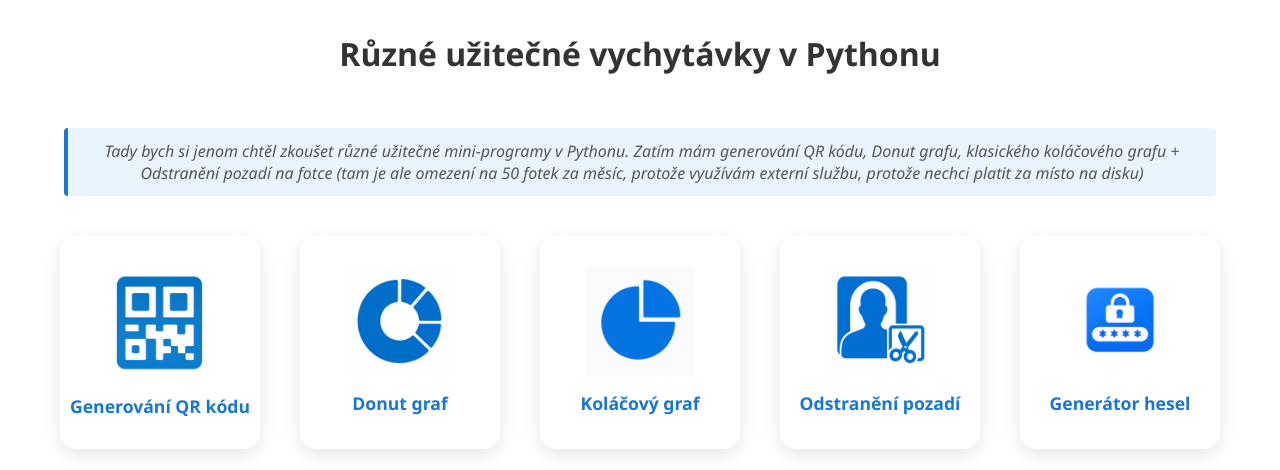
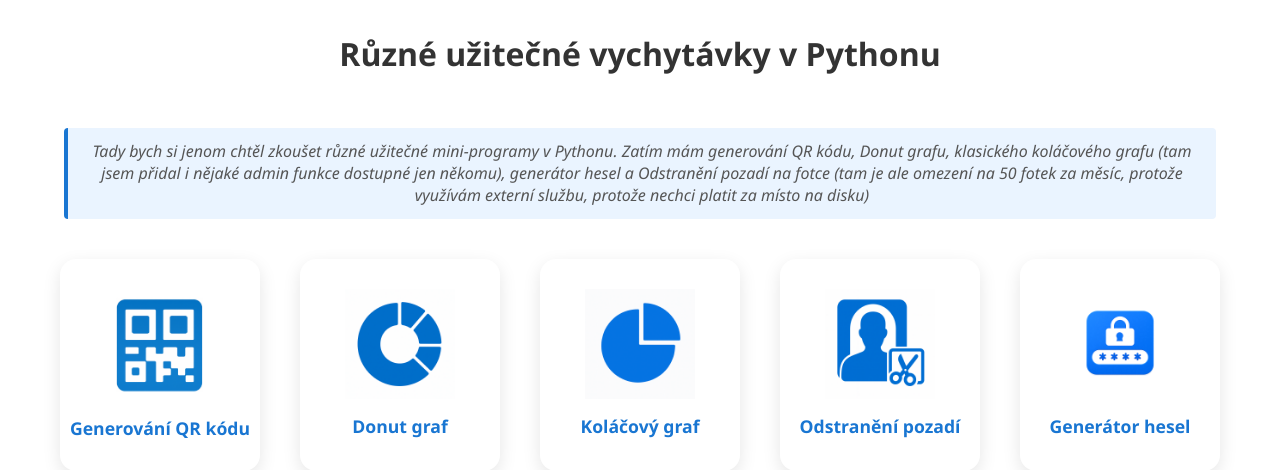
Before and after one commit to HonzaVanek/evidence_webapp, a Django app: page /pojistenci/vychytavky in a window 1280 px wide. Shown: the part 98-568 px from the top of the page. Run offline with Django 4.2, Linux system fonts and the light colour scheme.

Commit message:
jen popisek vychytávek

```diff
--- a/pojistenci/templates/pojistenci/vychytavky.html
+++ b/pojistenci/templates/pojistenci/vychytavky.html
@@ -7,7 +7,7 @@
 
 {% block content %}
 <h1 class="nadpis">Různé užitečné vychytávky v Pythonu</h1>
-<p>Tady bych si jenom chtěl zkoušet různé užitečné mini-programy v Pythonu. Zatím mám generování QR kódu, Donut grafu, klasického koláčového grafu + Odstranění pozadí na fotce (tam je ale omezení na 50 fotek za měsíc, protože využívám externí službu, protože nechci platit za místo na disku)</p>
+<p>Tady bych si jenom chtěl zkoušet různé užitečné mini-programy v Pythonu. Zatím mám generování QR kódu, Donut grafu, klasického koláčového grafu (tam jsem přidal i nějaké admin funkce dostupné jen někomu), generátor hesel a Odstranění pozadí na fotce (tam je ale omezení na 50 fotek za měsíc, protože využívám externí službu, protože nechci platit za místo na disku)</p>
 
 <div class="tiles-wrapper">
 
```
